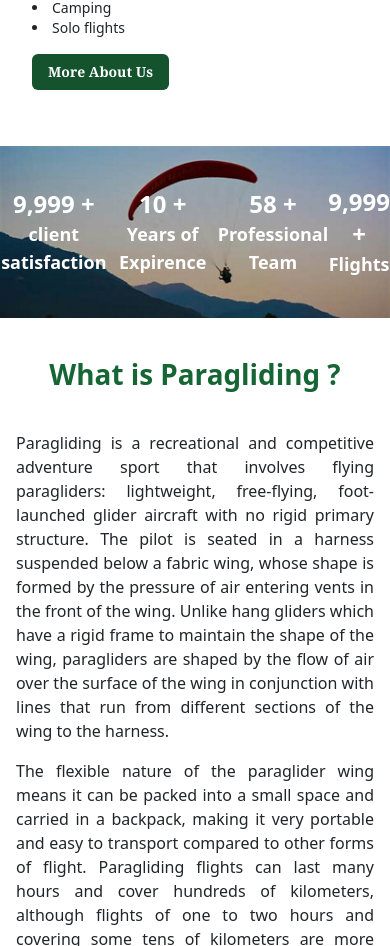
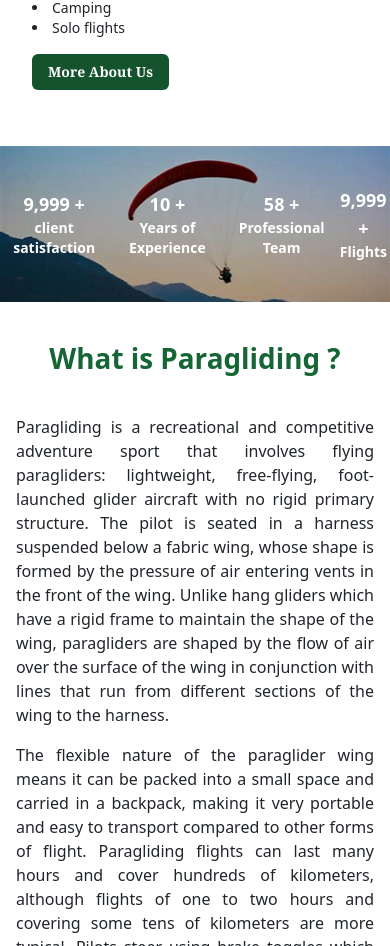
Before and after one commit to Dipak-Gautam/Paragliding, a React (Vite) app: page / in a window 390 px wide. Shown: the part 992-1938 px from the top of the page. Built offline with nearby package versions, Linux system fonts and the light colour scheme.

Commit message:
feat: counter bog fixed

```diff
--- a/src/Screens/Home/AnimatedCounter.jsx
+++ b/src/Screens/Home/AnimatedCounter.jsx
@@ -1,55 +1,57 @@
 import React, { useState } from "react";
-import bgimage from "./bg/counterbg.jpg";
+import bgImage from "./bg/counter-bg.jpg";
 import CountUp from "react-countup";
 import ScrollTrigger from "react-scroll-trigger";
 
 const AnimatedCounter = () => {
-  const [counteron, setcounteron] = useState(false);
+  const [counterOn, setCounterOn] = useState(false);
   return (
     <div
-      style={{ backgroundImage: `url(${bgimage})` }}
+      style={{ backgroundImage: `url(${bgImage})` }}
       className="bg-no-repeat bg-cover   py-10"
     >
       <ScrollTrigger
         onEnter={() => {
-          setcounteron(true);
+          setCounterOn(true);
         }}
         onExit={() => {
-          setcounteron(false);
+          setCounterOn(false);
         }}
       >
-        {counteron && (
+        {counterOn && (
           <div className="overflow-hidden flex justify-evenly my-auto">
             <div className="my-auto text-center space-y-3">
-              <p className="mb-0 text-2xl font-bold text-white">
+              <p className="mb-0 text-lg md:text-2xl font-bold text-white">
                 <CountUp start={0} end={10000} duration={3} delay={0} /> +
               </p>
-              <p className="mt-0 text-lg font-semibold text-white">
+              <p className="mt-0  text-sm md:text-lg font-semibold text-white">
                 client satisfaction
               </p>
             </div>
 
             <div className="my-auto text-center space-y-3">
-              <p className="mb-0 text-2xl font-bold text-white">
+              <p className="mb-0 text-lg md:text-2xl font-bold text-white">
                 <CountUp start={0} end={10} duration={2} delay={1} /> +
               </p>
-              <p className="mt-0 text-lg font-semibold text-white">
-                Years of Expirence
+              <p className="mt-0  text-sm md:text-lg font-semibold text-white">
+                Years of Experience
               </p>
             </div>
             <div className="my-auto text-center space-y-3">
-              <p className="mb-0 text-2xl font-bold text-white">
+              <p className="mb-0 text-lg md:text-2xl font-bold text-white">
                 <CountUp start={0} end={58} duration={2} delay={1} /> +
               </p>
-              <p className="mt-0 text-lg font-semibold text-white">
+              <p className="mt-0  text-sm md:text-lg font-semibold text-white">
                 Professional Team
               </p>
             </div>
             <div className="my-auto text-center space-y-3">
-              <p className="mb-0 text-2xl font-bold text-white">
+              <p className="mb-0 text-lg md:text-2xl font-bold text-white">
                 <CountUp start={0} end={10000} duration={3} delay={0} /> +
               </p>
-              <p className="mt-0 text-lg font-semibold text-white">Flights</p>
+              <p className="mt-0  text-sm md:text-lg font-semibold text-white">
+                Flights
+              </p>
             </div>
           </div>
         )}
```
Also changed, not shown: src/Screens/Home/bg/counter-bg.jpg (renamed from src/Screens/Home/bg/counterbg.jpg).
